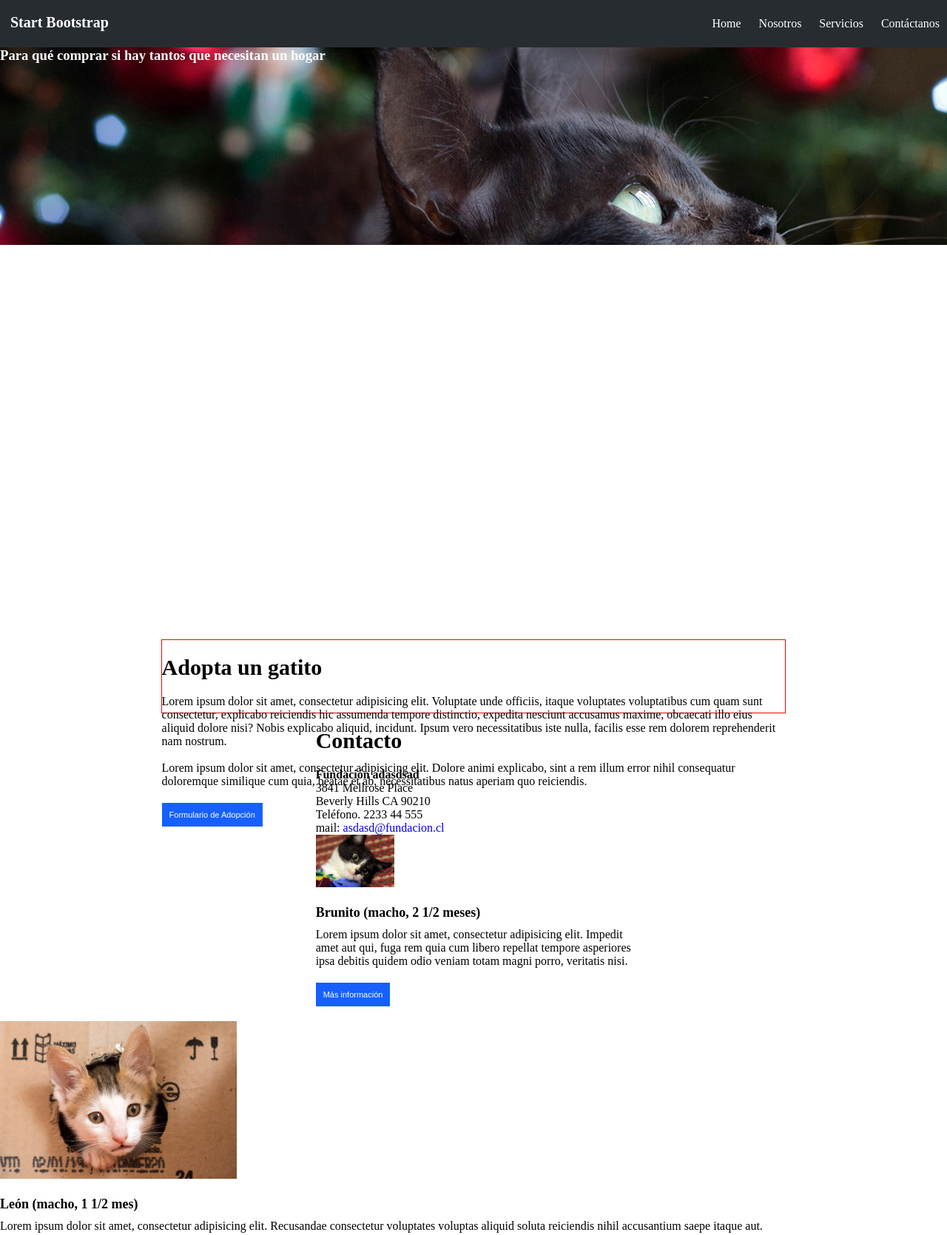
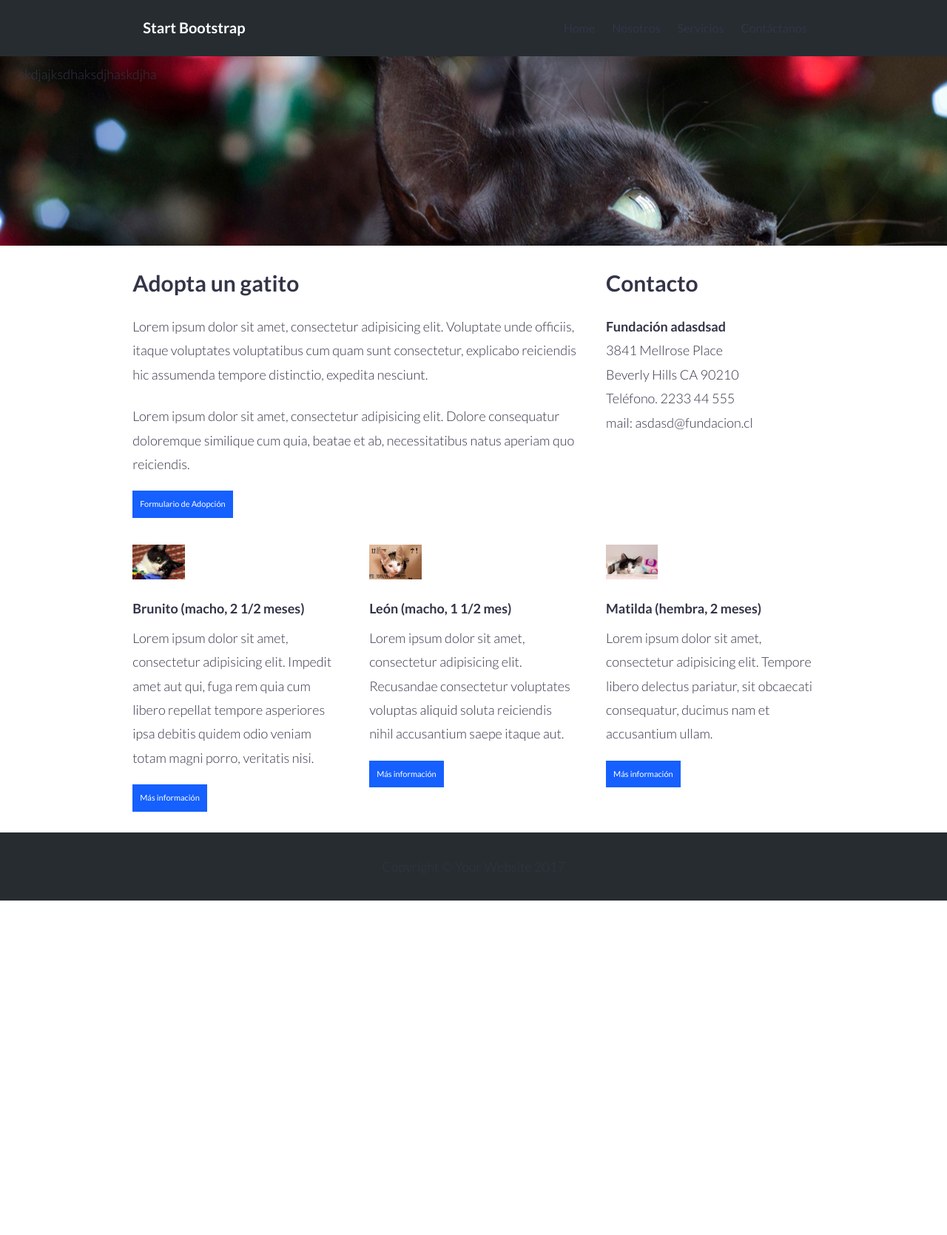
Before and after one commit to karenconley/mi-pagina, a plain HTML site: page index.html in a window 1280 px wide. Shown: the top 1669 px of the page at 74% size. After the commit the page ends 1217 px from the top, so only its background shows below. Drawn offline with Linux system fonts and the light colour scheme.

Commit message:
ahora sí que sí

```diff
--- a/assets/css/grid.css
+++ /dev/null
@@ -1,26 +0,0 @@
-/*
-formula para el ancho de las columnas*/
-
-.uno {
-  width: 66%;
-  border: 1px solid red;
-  height: 100px;
-}
-
-.dos {
-  width: 33.333333%;
-}
-
-.tres {
-  width: 33.333333%;
-}
-
-
-
-/*MIS ESTILOS*/
-
-@media (max-width: 450px) {
-  [class*="col-"] {
-    width: 100%;
-  }
-}
--- /dev/null
+++ b/assets/css/simple-grid.css
@@ -0,0 +1,250 @@
+/**
+*** SIMPLE GRID
+*** (C) ZACH COLE 2016
+**/
+
+@import url(https://fonts.googleapis.com/css?family=Lato:400,300,300italic,400italic,700,700italic);
+
+/* UNIVERSAL */
+
+html,
+body {
+  height: 100%;
+  width: 100%;
+  margin: 0;
+  padding: 0;
+  left: 0;
+  top: 0;
+  font-size: 100%;
+}
+
+/* ROOT FONT STYLES */
+
+* {
+  font-family: 'Lato', Helvetica, sans-serif;
+  color: #333447;
+  line-height: 1.5;
+}
+
+/* TYPOGRAPHY */
+
+h1 {
+  font-size: 2.5rem;
+}
+
+h2 {
+  font-size: 2rem;
+}
+
+h3 {
+  font-size: 1.375rem;
+}
+
+h4 {
+  font-size: 1.125rem;
+}
+
+h5 {
+  font-size: 1rem;
+}
+
+h6 {
+  font-size: 0.875rem;
+}
+
+p {
+  font-size: 1.125rem;
+  font-weight: 200;
+  line-height: 1.8;
+}
+
+.font-light {
+  font-weight: 300;
+}
+
+.font-regular {
+  font-weight: 400;
+}
+
+.font-heavy {
+  font-weight: 700;
+}
+
+/* POSITIONING */
+
+.left {
+  text-align: left;
+}
+
+.right {
+  text-align: right;
+}
+
+.center {
+  text-align: center;
+  margin-left: auto;
+  margin-right: auto;
+}
+
+.justify {
+  text-align: justify;
+}
+
+/* ==== GRID SYSTEM ==== */
+
+.container {
+  width: 90%;
+  margin-left: auto;
+  margin-right: auto;
+}
+
+.row {
+  position: relative;
+  width: 100%;
+}
+
+.row [class^="col"] {
+  float: left;
+  margin: 0.5rem 2%;
+  min-height: 0.125rem;
+}
+
+.col-1,
+.col-2,
+.col-3,
+.col-4,
+.col-5,
+.col-6,
+.col-7,
+.col-8,
+.col-9,
+.col-10,
+.col-11,
+.col-12 {
+  width: 96%;
+}
+
+.col-1-sm {
+  width: 4.33%;
+}
+
+.col-2-sm {
+  width: 12.66%;
+}
+
+.col-3-sm {
+  width: 21%;
+}
+
+.col-4-sm {
+  width: 29.33%;
+}
+
+.col-5-sm {
+  width: 37.66%;
+}
+
+.col-6-sm {
+  width: 46%;
+}
+
+.col-7-sm {
+  width: 54.33%;
+}
+
+.col-8-sm {
+  width: 62.66%;
+}
+
+.col-9-sm {
+  width: 71%;
+}
+
+.col-10-sm {
+  width: 79.33%;
+}
+
+.col-11-sm {
+  width: 87.66%;
+}
+
+.col-12-sm {
+  width: 96%;
+}
+
+.row::after {
+	content: "";
+	display: table;
+	clear: both;
+}
+
+.hidden-sm {
+  display: none;
+}
+
+@media only screen and (min-width: 33.75em) {  /* 540px */
+  .container {
+    width: 80%;
+  }
+}
+
+@media only screen and (min-width: 45em) {  /* 720px */
+  .col-1 {
+    width: 4.33%;
+  }
+
+  .col-2 {
+    width: 12.66%;
+  }
+
+  .col-3 {
+    width: 21%;
+  }
+
+  .col-4 {
+    width: 29.33%;
+  }
+
+  .col-5 {
+    width: 37.66%;
+  }
+
+  .col-6 {
+    width: 46%;
+  }
+
+  .col-7 {
+    width: 54.33%;
+  }
+
+  .col-8 {
+    width: 62.66%;
+  }
+
+  .col-9 {
+    width: 71%;
+  }
+
+  .col-10 {
+    width: 79.33%;
+  }
+
+  .col-11 {
+    width: 87.66%;
+  }
+
+  .col-12 {
+    width: 96%;
+  }
+
+  .hidden-sm {
+    display: block;
+  }
+}
+
+@media only screen and (min-width: 60em) { /* 960px */
+  .container {
+    width: 75%;
+    max-width: 60rem;
+  }
+}
--- a/assets/css/style.css
+++ b/assets/css/style.css
@@ -4,53 +4,13 @@
   padding: 0;
 }
 
-html, body{
-  width: 100%;
-  font-size: 100%;
-  padding: 0;
-}
-
-.row:after, .row:before{
-  content: "";
-  width: 0;
-  height: 0;
-  clear: both;
-  display: block;
-  overflow: hidden;
-  visibility: hidden;
-  /*
-  display: table;
-  */
-}
-
-
-
-
-/*
-Crear container
-
-.container {
-  width: 100%;
-  max-width: 960px;
-  margin: 0 auto;
-}
-
-[class*="col-"] {
-  float: left;
-  min-height: 7px;
-  padding: 12px;
-}
-*/
-
 .menu {
   background-color: #272C30;
-  padding: 5px 0px;
 }
 
 li {
   display: inline-block;
   padding: 18px 10px;
-  cursor: pointer;
 }
 
 ul {
@@ -63,35 +23,36 @@ i {
   padding-top: 20px;
 }
 
-/*sección intro (foto y frase)*/
-.intro{
+
+/*sección foto y frase)*/
+.foto{
   background-image: url(../img/eu.jpg);
+  background-position: center;
+  height: 16em;
+  padding: 0;
   width: 100%;
-  height: 100vh;
   background-repeat: no-repeat;
 }
 
-.title {
-  font-weight: 200;
-  color: #fff;
-}
 
 /*textos*/
-h1 {
-  font-size: 30px;
-  margin: 20px auto;
-}
-h2 {
-  font-size: 18px;
-  margin: 20px auto 10px;
-}
-
 header h4 {
   display: inline-block;
   font-size: 20px;
   color: #fff;
   margin: 14px;
 }
+
+h1 {
+  font-size: 30px;
+  margin: 20px auto;
+}
+
+h2 {
+  font-size: 18px;
+  margin: 20px auto 10px;
+}
+
 
 a {
   text-decoration: none;
--- a/index.html
+++ b/index.html
@@ -3,74 +3,82 @@
 <head>
 	<meta charset="UTF-8">
 	<title>Adopta un gatito</title>
+	<link rel="stylesheet" href="assets/css/simple-grid.css">
 	<link rel="stylesheet" href="assets/css/style.css">
-	<link rel="stylesheet" href="assets/css/grid.css">
+
 </head>
 <body>
 	<!-- menú superior -->
 	<header class="menu">
-		<div class="container"> <!--  -->
-			<div class="row"> <!--  -->
+		<div class="container">
+			<div class="row">
+				<div class="col-4">
 					<h4>Start Bootstrap</h4>
+				</div>
+				<div class="col-8">
 					<ul class="options">
-				<li>Home</li>
+						<li><a href="">Home</a></li>
 						<li>Nosotros</li>
 						<li>Servicios</li>
 						<li>Contáctanos</li>
 					</ul>
 				</div>
 			</div>
+		</div>
 	</header>
 
-	<!-- foto intro -->
-	<section class="intro">
-		<div class="container">
-			<div class="title"><h3>Para qué comprar si hay tantos que necesitan un hogar</h3></div>
+	<!-- foto -->
+	<section class="foto">
+		<div class="row">
+			<div class="col-12">
+				<p class="title">skdjajksdhaksdjhaskdjha</p>
+			</div>
 		</div>
 	</section>
 
 	<!-- sección presentación y contacto -->
-	<section class="row">
+	<section class="holo">
 		<div class="container">
-			<div class="uno column">
+			<div class="row">
+				<div class="col-8">
+					<div class="presentacion">
 						<h1>Adopta un gatito</h1>
-				<p>Lorem ipsum dolor sit amet, consectetur adipisicing elit. Voluptate unde officiis, itaque voluptates voluptatibus cum quam sunt consectetur, explicabo reiciendis hic assumenda tempore distinctio, expedita nesciunt accusamus maxime, obcaecati illo eius aliquid dolore nisi? Nobis explicabo aliquid, incidunt. Ipsum vero necessitatibus iste nulla, facilis esse rem dolorem reprehenderit nam nostrum.</p><br>
-				<p>Lorem ipsum dolor sit amet, consectetur adipisicing elit. Dolore animi explicabo, sint a rem illum error nihil consequatur doloremque similique cum quia, beatae et ab, necessitatibus natus aperiam quo reiciendis.</p>
+						<p>Lorem ipsum dolor sit amet, consectetur adipisicing elit. Voluptate unde officiis, itaque voluptates voluptatibus cum quam sunt consectetur, explicabo reiciendis hic assumenda tempore distinctio, expedita nesciunt.</p><br>
+						<p>Lorem ipsum dolor sit amet, consectetur adipisicing elit. Dolore consequatur doloremque similique cum quia, beatae et ab, necessitatibus natus aperiam quo reiciendis.</p>
 						<button>Formulario de Adopción</button>
 					</div>
-
-			<div class="dos column">
+				</div>
+				<div class="col-4">
 					<h1>Contacto</h1>
 					<p><strong>Fundación adasdsad</strong></p>
 					<p>3841 Mellrose Place <br> Beverly Hills CA 90210 <br> Teléfono. 2233 44 555 <br>mail: <a href="#">asdasd@fundacion.cl</a> <br>
 				</div>
 			</div>
+		</div>
 	</section>
 
-	<!-- section gatitos -->
-	<section class="row"> <!--  -->
+	<!-- sección gatitos -->
+	<section class="gatitos"> <!--  -->
 		<div class="container">
-			<div class="tres column">
-	 			<img class="adopt" src="assets/img/brunito.JPG" alt="">
-				<h2 class="box-text">Brunito (macho, 2 1/2 meses)</h2>
-				<p class="box-text">Lorem ipsum dolor sit amet, consectetur adipisicing elit. Impedit amet aut qui, fuga rem quia cum libero repellat tempore asperiores ipsa debitis quidem odio veniam totam magni porro, veritatis nisi.</p>
+			<div class="row">
+				<div class="col-4">
+	 				<div><img class="adopt" src="assets/img/brunito.JPG" alt=""></div>
+					<div><h2 class="box-text">Brunito (macho, 2 1/2 meses)</h2>
+					<p class="box-text">Lorem ipsum dolor sit amet, consectetur adipisicing elit. Impedit amet aut qui, fuga rem quia cum libero repellat tempore asperiores ipsa debitis quidem odio veniam totam magni porro, veritatis nisi.</p></div>
 					<button class="box-text">Más información</button>
 				</div>
 
-			<div class="cuatro column">
-				<div class="borderCol">
-					<img class="adopt" src="assets/img/leon.jpg" alt="">
-					<h2 class="box-text">León (macho, 1 1/2 mes)</h2>
-					<p class="box-text" class="box-text">Lorem ipsum dolor sit amet, consectetur adipisicing elit. Recusandae consectetur voluptates voluptas aliquid soluta reiciendis nihil accusantium saepe itaque aut.</p>
+				<div class="col-4">
+					<div><img class="adopt" src="assets/img/leon.jpg" alt=""></div>
+					<div><h2 class="box-text">León (macho, 1 1/2 mes)</h2>
+					<p class="box-text" class="box-text">Lorem ipsum dolor sit amet, consectetur adipisicing elit. Recusandae consectetur voluptates voluptas aliquid soluta reiciendis nihil accusantium saepe itaque aut.</p></div>
 					<button class="box-text">Más información</button>
 				</div>
-			</div>
 
-			<div class="cinco column">
-				<div class="borderCol">
-					<img class="adopt" src="assets/img/mati.jpg" alt="">
-					<h2 class="box-text">Matilda (hembra, 2 meses)</h2>
-					<p class="box-text">Lorem ipsum dolor sit amet, consectetur adipisicing elit. Tempore libero delectus pariatur, sit obcaecati consequatur, ducimus nam et accusantium ullam.</p>
+				<div class="col-4">
+					<div><img class="adopt" src="assets/img/mati.jpg" alt=""></div>
+					<div><h2 class="box-text">Matilda (hembra, 2 meses)</h2>
+					<p class="box-text">Lorem ipsum dolor sit amet, consectetur adipisicing elit. Tempore libero delectus pariatur, sit obcaecati consequatur, ducimus nam et accusantium ullam.</p></div>
 					<button class="box-text">Más información</button>
 				</div>
 			</div>
@@ -81,19 +89,5 @@
 		<p>Copyright &#169; Your Website 2017</p>
 	</footer>
 
-<!--
-<div class="section group">
-	<div class="col span_1_of_3">
-	This is column 1
-	</div>
-	<div class="col span_1_of_3">
-	This is column 2
-	</div>
-	<div class="col span_1_of_3">
-	This is column 3
-	</div>
-</div>
- -->
-
 </body>
 </html>
```
Also changed, not shown: assets/img/eu 1920.jpg (deleted), 2 other files. Lines whose indentation alone changed are shown as unchanged.
